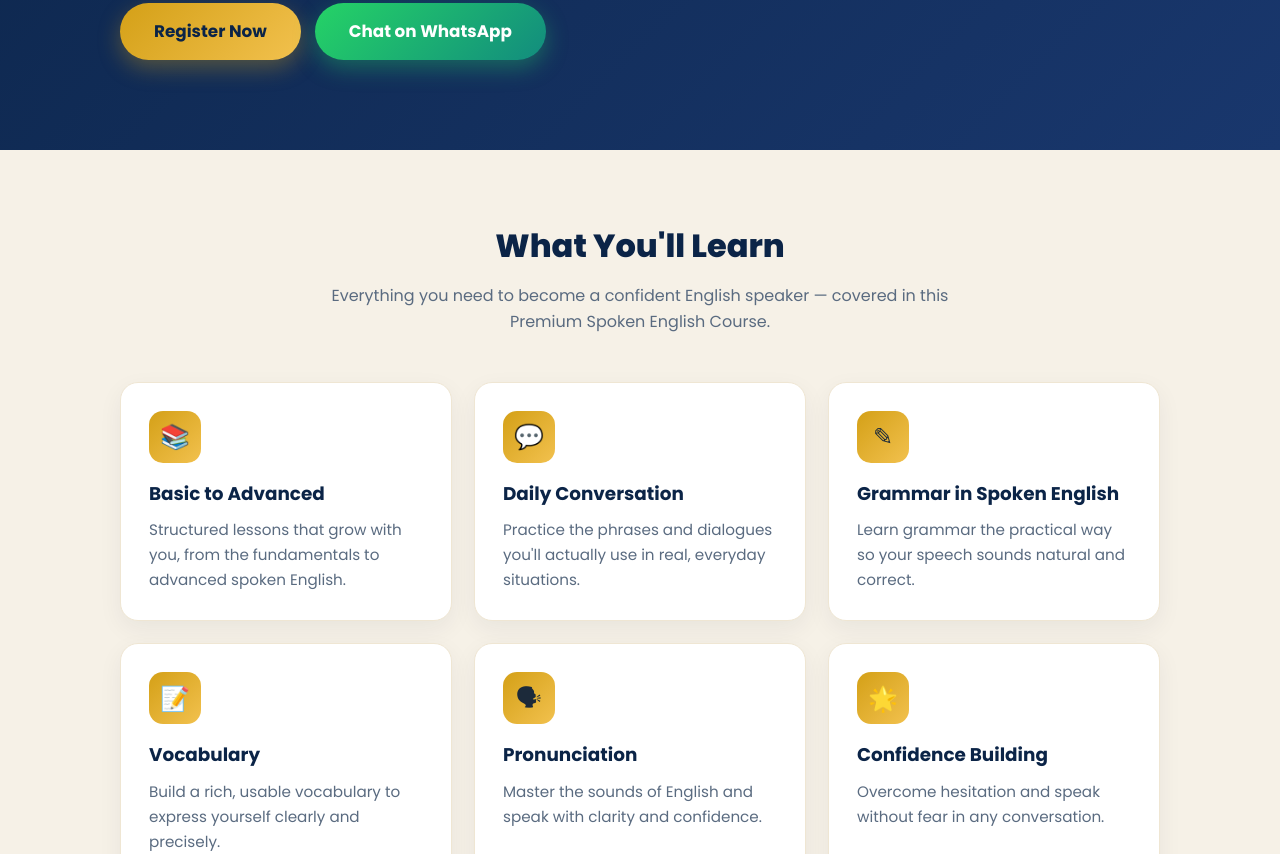
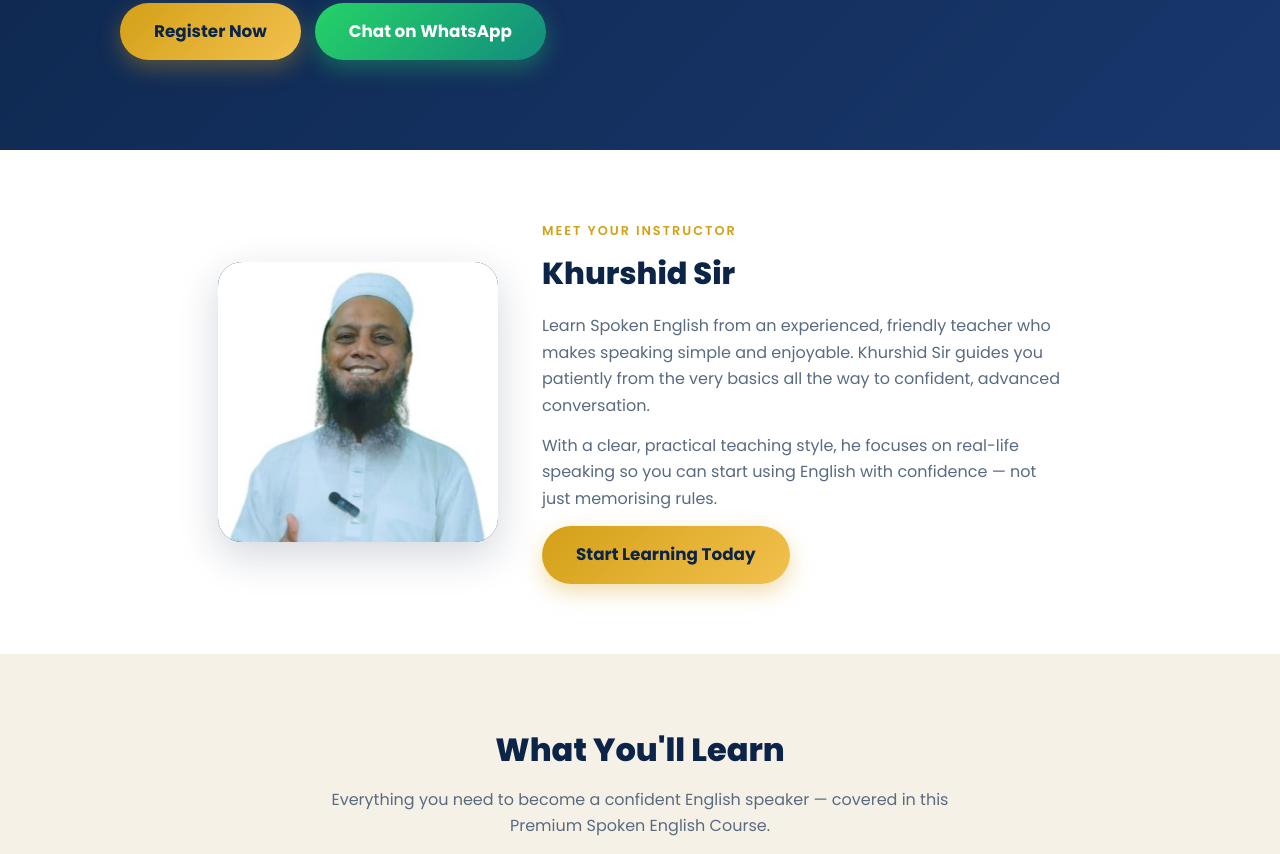
Before and after one commit to arif69eee/spoken-english-landing, a plain HTML site: page index.html in a window 1280 px wide. Shown: the part 556-1410 px from the top of the page. Drawn offline with Linux system fonts and the light colour scheme.

Commit message:
Add instructor section for Khurshid Sir
Added instructor section with details about Khurshid Sir.

```diff
--- a/index.html
+++ b/index.html
@@ -48,6 +48,14 @@
   .feature .ic{width:52px;height:52px;border-radius:14px;background:linear-gradient(135deg,var(--gold),var(--gold2));display:flex;align-items:center;justify-content:center;font-size:1.5rem;margin-bottom:16px;}
   .feature h3{color:var(--navy);font-size:1.15rem;margin-bottom:8px;}
   .feature p{color:#5a6b80;font-size:.95rem;}
+  .instructor{background:#fff;}
+  .instructor-wrap{display:flex;flex-wrap:wrap;align-items:center;gap:44px;justify-content:center;}
+  .instructor-photo{flex:0 0 auto;width:280px;height:280px;border-radius:24px;overflow:hidden;background:linear-gradient(135deg,var(--navy),var(--navy2));box-shadow:0 14px 40px rgba(11,36,71,.18);display:flex;align-items:flex-end;justify-content:center;}
+  .instructor-photo img{width:100%;height:100%;object-fit:cover;object-position:top center;}
+  .instructor-info{flex:1 1 320px;max-width:520px;}
+  .instructor-info .kicker{color:var(--gold);font-weight:600;letter-spacing:2px;text-transform:uppercase;font-size:.8rem;margin-bottom:8px;}
+  .instructor-info h2{color:var(--navy);font-size:1.9rem;font-weight:800;margin-bottom:14px;}
+  .instructor-info p{color:#5a6b80;margin-bottom:14px;}
   .highlight{background:linear-gradient(135deg,var(--navy),var(--navy2));color:#fff;border-radius:24px;padding:50px;text-align:center;margin-top:20px;}
   .highlight h2{font-size:1.8rem;margin-bottom:14px;}
   .highlight p{opacity:.9;max-width:640px;margin:0 auto 26px;}
@@ -58,7 +66,7 @@
   .ccard small{color:#5a6b80;}
   footer{background:var(--navy);color:#cdd8e8;text-align:center;padding:36px 20px;font-size:.9rem;}
   footer .brand-f{color:var(--gold2);font-weight:700;font-size:1.1rem;margin-bottom:6px;}
-  @media(max-width:600px){header h1{font-size:2rem;}.section-title{font-size:1.6rem;}.highlight{padding:34px 22px;}}
+  @media(max-width:600px){header h1{font-size:2rem;}.section-title{font-size:1.6rem;}.highlight{padding:34px 22px;}.instructor-wrap{flex-direction:column;text-align:center;gap:28px;}.instructor-info{text-align:center;}}
 </style>
 </head>
 <body>
@@ -81,6 +89,21 @@
     </div>
   </div>
 </header>
+
+<section class="instructor">
+  <div class="container">
+    <div class="instructor-wrap">
+      <div class="instructor-photo"><img src="khurshid-sir.jpg" alt="Khurshid Sir, Spoken English instructor" /></div>
+      <div class="instructor-info">
+        <div class="kicker">Meet Your Instructor</div>
+        <h2>Khurshid Sir</h2>
+        <p>Learn Spoken English from an experienced, friendly teacher who makes speaking simple and enjoyable. Khurshid Sir guides you patiently from the very basics all the way to confident, advanced conversation.</p>
+        <p>With a clear, practical teaching style, he focuses on real-life speaking so you can start using English with confidence &mdash; not just memorising rules.</p>
+        <a class="btn" href="https://forms.gle/AYFKjJYBcL7vy3EKA" target="_blank" rel="noopener">Start Learning Today</a>
+      </div>
+    </div>
+  </div>
+</section>
 
 <section>
   <div class="container">
```
